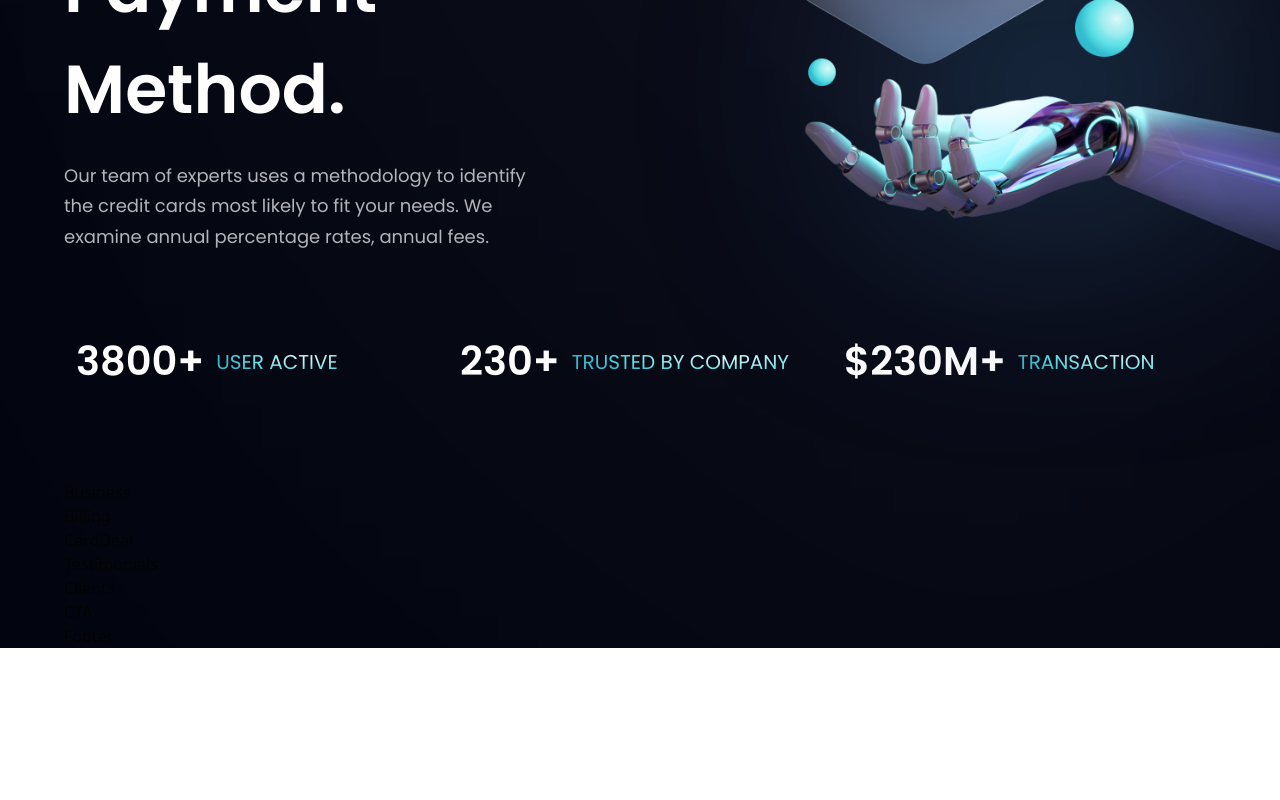
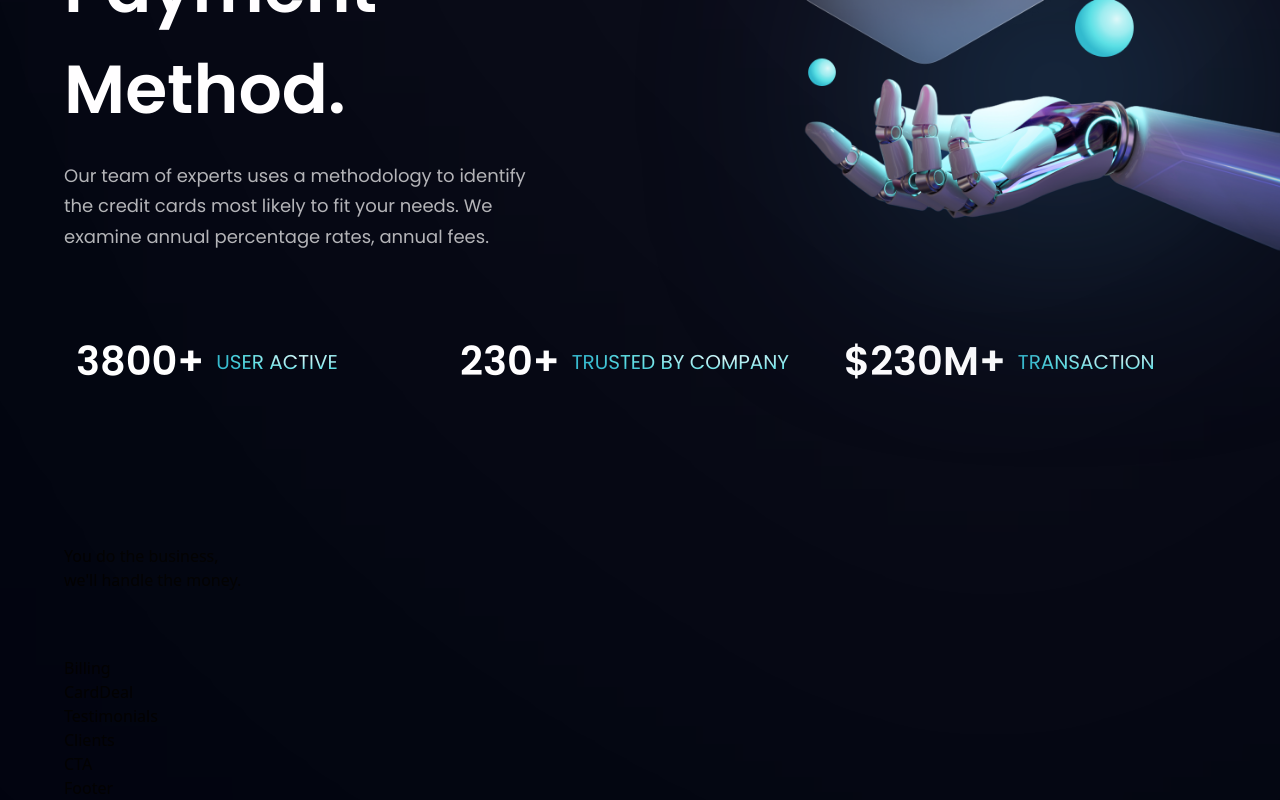
Before and after one commit to nejidevelops/modern_bank_app, a React (Vite) app: page / in a window 1280 px wide. Shown: the part 465-1265 px from the top of the page. Before the commit the page ends 1113 px from the top, so only its background shows below. Built offline with nearby package versions, Linux system fonts and the light colour scheme.

Commit message:
getting to the next level with the business component

```diff
--- a/src/components/Business.jsx
+++ b/src/components/Business.jsx
@@ -1,9 +1,14 @@
 import { features } from '../constants'
-import styles, { layout } from '../styles'
+import styles, { layout } from '../style'
+import Button from './Button'
 
 function Business() {
   return (
-    <div>Business</div>
+    <section id='features' className={layout.section}>
+      <div className={layout.sectionInfo}>
+        <h2 className={layout.heading2}>You do the business, <br className='sm:block hidden' /> we'll handle the money.</h2>
+      </div>
+    </section>
   )
 }
 
```
